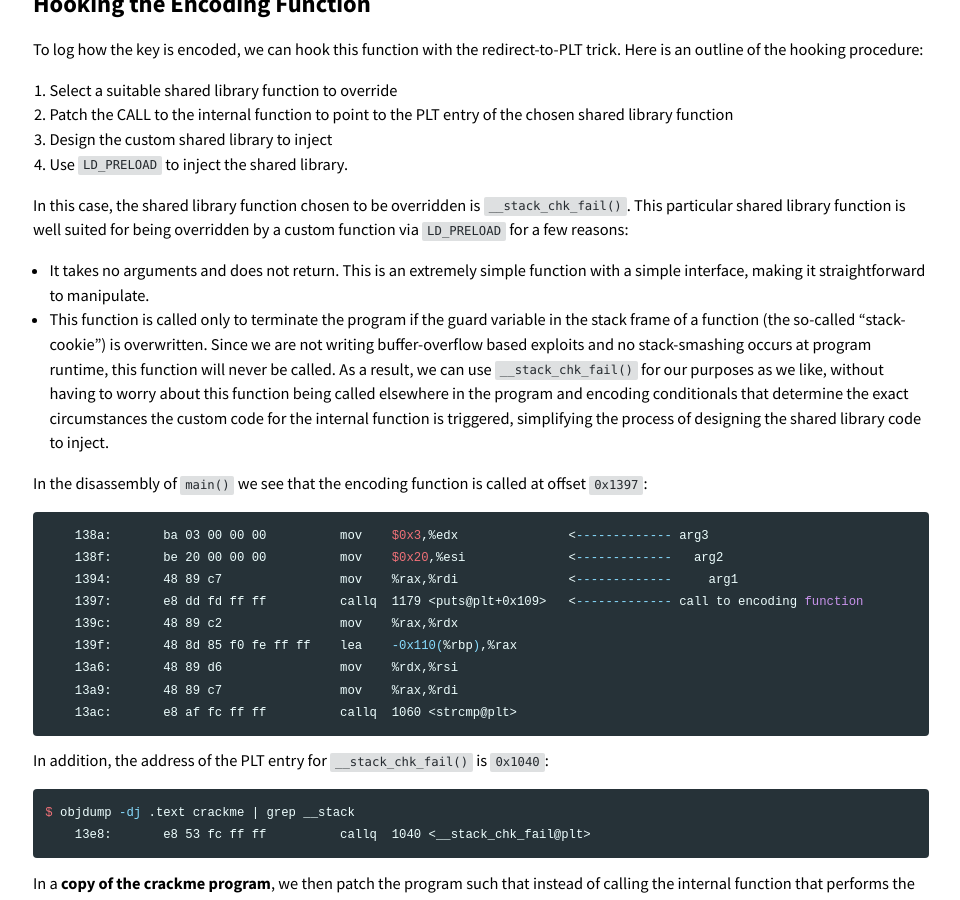
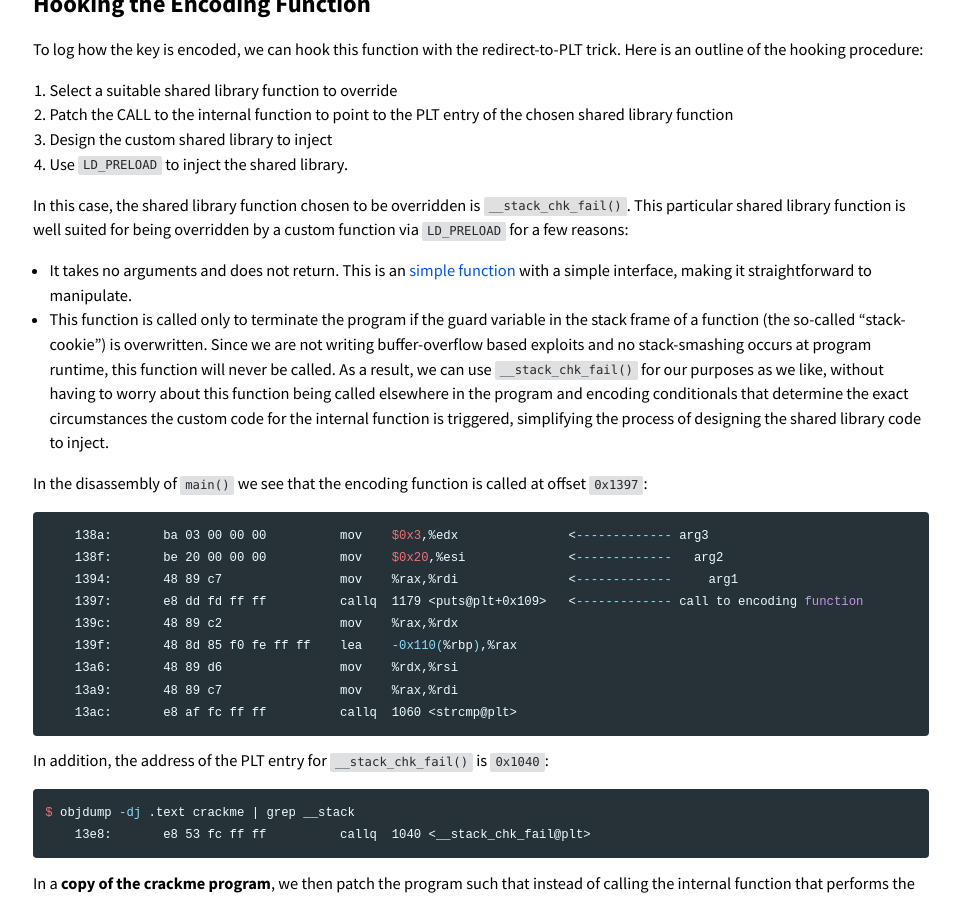
Before and after one commit to BinaryResearch/BinaryResearch.github.io, a Jekyll site: the page built from _posts/2019-09-07-Inserting-Debugging-Instrumentation-Into-an-Internal-Function-using-Redirect-to-PLT.md, in a window 1280 px wide and 900 px high, scrolled down 4192 px. Shown: the whole window, without its empty margins (159-1119 px from the left). Built offline with Jekyll 4.4.1, drawn with Linux system fonts in a browser that asks for light colours.

```diff
--- a/_posts/2019-09-07-Inserting-Debugging-Instrumentation-Into-an-Internal-Function-using-Redirect-to-PLT.md
+++ b/_posts/2019-09-07-Inserting-Debugging-Instrumentation-Into-an-Internal-Function-using-Redirect-to-PLT.md
@@ -202,8 +202,8 @@ Here is an outline of the hooking procedure:
 In this case, the shared library function chosen to be overridden is `__stack_chk_fail()`. This particular shared library function
 is well suited for being overridden by a custom function via `LD_PRELOAD` for a few reasons:
 
- - It takes no arguments and does not return. This is an extremely simple function with a simple interface,
-   making it straightforward to manipulate.
+ - It takes no arguments and does not return. This is an [simple function](https://code.woboq.org/userspace/glibc/debug/stack_chk_fail.c.html)
+   with a simple interface, making it straightforward to manipulate.
  - This function is called only to terminate the program if the guard variable in
    the stack frame of a function (the so-called "stack-cookie") is overwritten.
    Since we are not writing buffer-overflow based exploits and no stack-smashing occurs at program runtime, this function will never be called.
```
Also changed, not shown: 1 other file.
